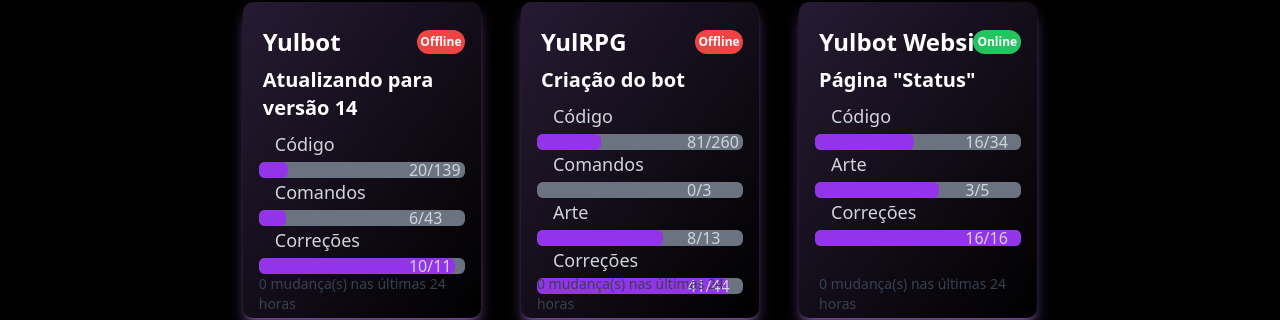
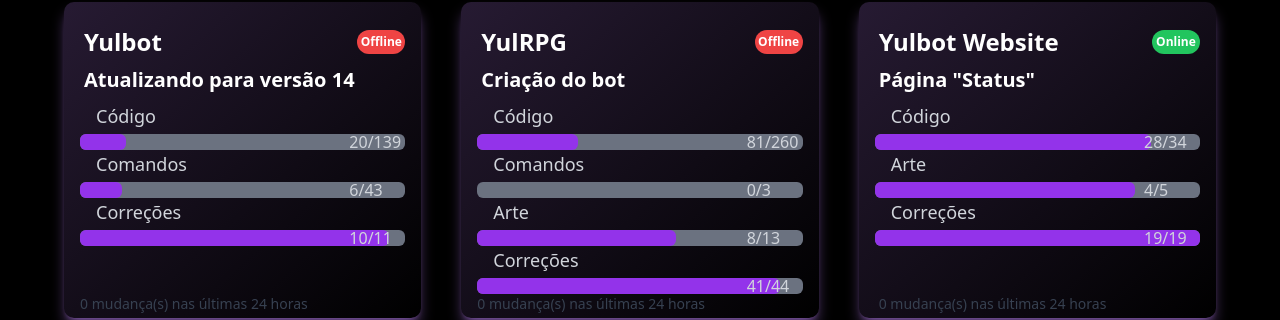
Before and after one commit to Enzzzzz/YulbotSite, a React (Vite) app: page /status in a window 1280 px wide. Shown: the part 100-420 px from the top of the page. Built offline with nearby package versions, Linux system fonts and the light colour scheme; no server answers.

Commit message:
Arrumado: quadrados com tamanho fixo, fazendo com que os textos ficassem bagunçados

```diff
--- a/src/routes/Status.jsx
+++ b/src/routes/Status.jsx
@@ -64,7 +64,7 @@ function Status() {
   const currentTime = Date.now();
   const twentyFourHoursAgo = currentTime - 24 * 60 * 60 * 1000;
 
-  const githubToken = import.meta.env.VITE_GIT_TOKEN;
+  const githubToken = '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' //import.meta.env.VITE_GIT_TOKEN;
 
 
 
@@ -122,15 +122,15 @@ function Status() {
   };
 
   return (
-    <div className="bg-black w-full overflow-hidden h-full">
+    <div className="bg-black w-full  overflow-hidden h-full">
       <div className={`sm:px-16 px-6 flex justify-center items-center`}>
-        <div className={`xl:max-w-[1280px]  w-full`}>
+        <div className={`xl:max-w-[1280px] w-full`}>
           <Navbar />
         </div>
       </div>
       <div className="sm:px-16 px-6 flex justify-center items-center">
-        <div className="xl:max-w-[1280px]">
-          <div className="flex flex-col sm:flex-row  justify-between mt-8 gap-10">
+        <div className="xl:max-w-[1280px] space-y-8 w-full">
+          <div className="flex flex-col sm:flex-row justify-between mt-8 gap-10">
 
 
             <div className="w-full sm:w-1/2 md:w-1/3 lg:w-2/4  p-4 transform transform-all duration-300 shadow-purple-400/50 shadow-lg hover:shadow-xl hover:shadow-purple-400/50 items-center py-6 px-0 sm:px-3 bg-gradient-to-br from-purple-400/20 rounded-[10px] relative">
@@ -258,9 +258,9 @@ function Status() {
                   Código
                 </p>
                 <div className="relative h-4 bg-gray-500  rounded-md">
-                  <div className="absolute h-full bg-purple-600  rounded-md w-[48%]"></div>
+                  <div className="absolute h-full bg-purple-600  rounded-md w-[85%]"></div>
                   <p className="absolute -top-1 right-14 transform translate-x-full flex items-center pr-1 text-gray-300">
-                    16/34
+                    28/34
                   </p>
                 </div>
               </div>
@@ -269,9 +269,9 @@ function Status() {
                   Arte
                 </p>
                 <div className="relative h-4 bg-gray-500 rounded-md">
-                  <div className="absolute h-full bg-purple-600 rounded-md w-[60%]"></div>
+                  <div className="absolute h-full bg-purple-600 rounded-md w-[80%]"></div>
                   <p className="absolute -top-1 right-14 transform translate-x-full flex items-center pr-1 text-gray-300">
-                    3/5
+                    4/5
                   </p>
                 </div>
               </div>
@@ -282,7 +282,7 @@ function Status() {
                 <div className="relative h-4 bg-gray-500 rounded-md">
                   <div className="absolute h-full bg-purple-600 rounded-md w-[100%]"></div>
                   <p className="absolute -top-1 right-14 transform translate-x-full flex items-center pr-1 text-gray-300">
-                    16/16
+                    19/19
                   </p>
                 </div>
                 <p className="absolute bottom-0 text-gray-700 px-1 pb-1 sm:text-xs md:text-sm">
@@ -295,7 +295,7 @@ function Status() {
         </div>
       </div>
       {/* Changelog */}
-  <div className="mt-8 p-4 bg-gray-800 md:mt-40 m-2 md:m-10 rounded-md ">
+      <div className="mt-8 p-4 bg-gray-800 md:mt-40 m-2 md:m-10 rounded-md ">
   <h2 className="text-white text-lg font-bold mb-4">Registro de Atividades</h2>
         <div className="flex space-x-4">
           <button
```
